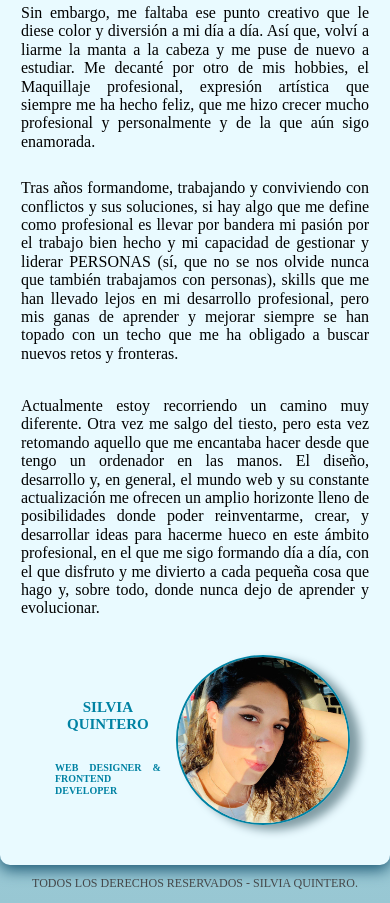
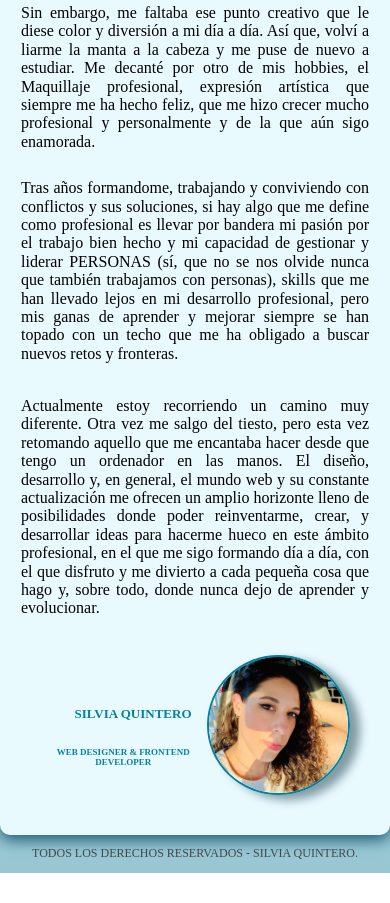
Before and after one commit to Silvia-quint/portfolio-web, a website built with Vite: page src/sobre-mi.html in a window 390 px wide. Shown: the part 1082-1985 px from the top of the page. After the commit the page ends 1955 px from the top, so only its background shows below. Built offline with nearby package versions, Linux system fonts and the light colour scheme; a web font is replaced by a local one.

Commit message:
fix responsive problems in 'sobre-mi' page

```diff
--- a/src/index.css
+++ b/src/index.css
@@ -386,6 +386,7 @@ h1,h2,h3{
     flex-direction: column;
     align-items: flex-end;
     padding: 15px;
+    text-align:center;
 }
 .sign-name > h3{
     color: var(--secundario);
@@ -409,6 +410,16 @@ h1,h2,h3{
     }
     .paragraph-5{
         margin-top: 10px;
+    }
+    .sign-name > h3{
+        font-size: 1.3rem;
+    }
+    .sign-name > h4{
+        font-size: .9rem;
+    }
+    .sign-img > img{
+        height: 140px;
+        width: 150px;
     }
 }
 
```
